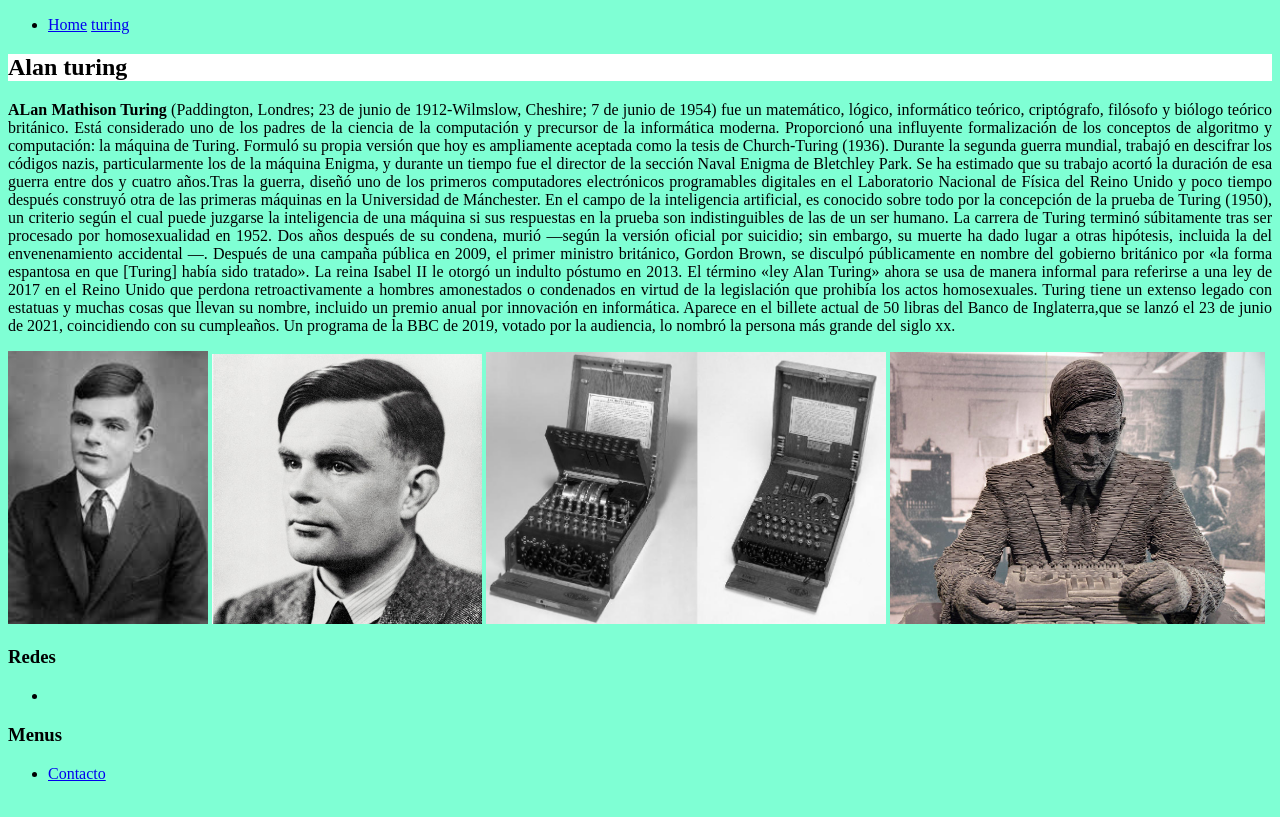
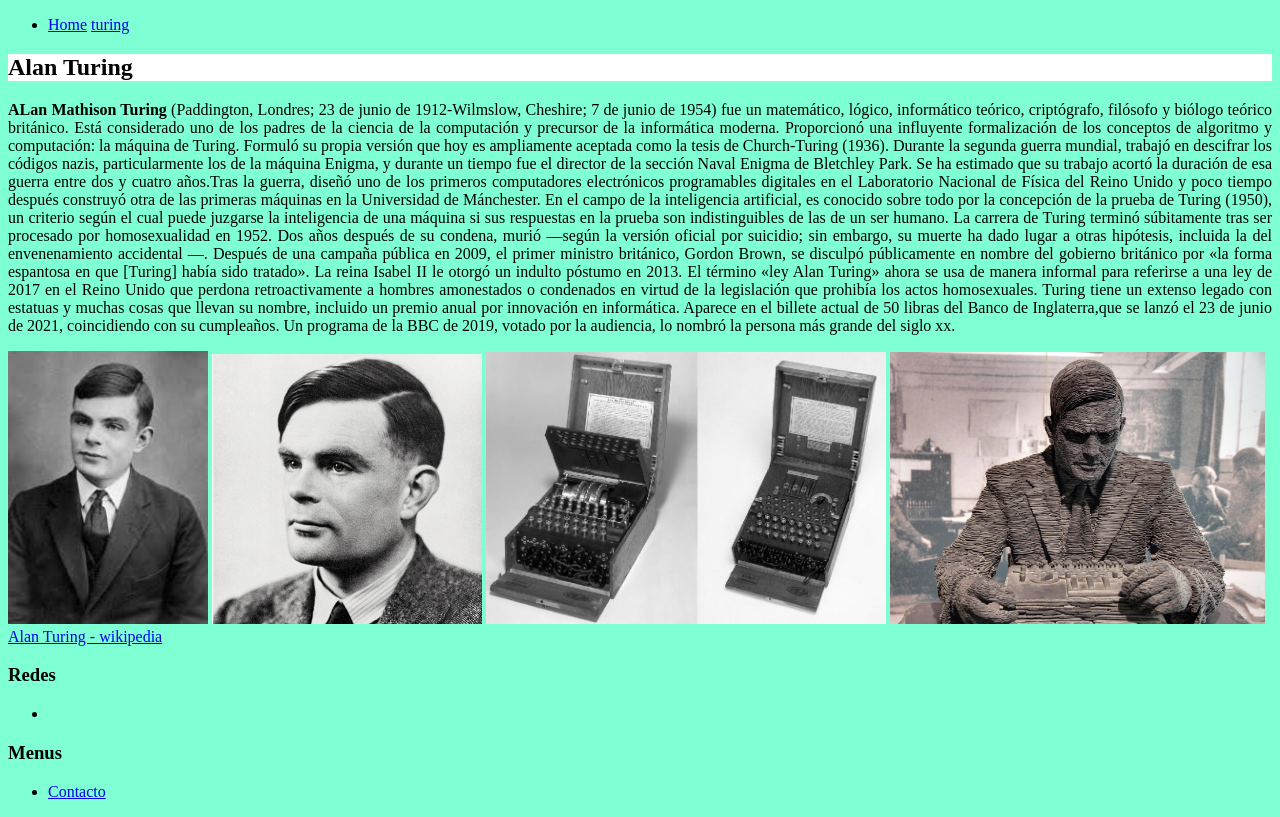
Before and after one commit to SebastianCarballo/DH-Heroes, a website: page views/turing.html in a window 1280 px wide. Drawn offline with Linux system fonts and the light colour scheme; files whose address does not match are found by name.

Commit message:
Agrego link de la funte de la informacion para que se abra en otra pagina

```diff
--- a/views/turing.html
+++ b/views/turing.html
@@ -22,7 +22,7 @@
     <!--ma-in contendra toda la parte estructural de nuestra pagina-->
     <main>
         <section><!--cada seccion debe tener su titulo-->
-            <h1>Alan turing</h1>
+            <h1>Alan Turing</h1>
             <article>
                 <p><strong> ALan Mathison Turing</strong> (Paddington, Londres; 23 de junio de 1912-Wilmslow, Cheshire; 7 de junio de 1954) fue un matemático, lógico, informático teórico, criptógrafo, filósofo y biólogo teórico británico.
 
@@ -35,6 +35,7 @@
                     La carrera de Turing terminó súbitamente tras ser procesado por homosexualidad en 1952. Dos años después de su condena, murió —según la versión oficial por suicidio; sin embargo, su muerte ha dado lugar a otras hipótesis, incluida la del envenenamiento accidental —. Después de una campaña pública en 2009, el primer ministro británico, Gordon Brown, se disculpó públicamente en nombre del gobierno británico por «la forma espantosa en que [Turing] había sido tratado». La reina Isabel II le otorgó un indulto póstumo en 2013. El término «ley Alan Turing» ahora se usa de manera informal para referirse a una ley de 2017 en el Reino Unido que perdona retroactivamente a hombres amonestados o condenados en virtud de la legislación que prohibía los actos homosexuales.
 
                     Turing tiene un extenso legado con estatuas y muchas cosas que llevan su nombre, incluido un premio anual por innovación en informática. Aparece en el billete actual de 50 libras del Banco de Inglaterra,que se lanzó el 23 de junio de 2021, coincidiendo con su cumpleaños. Un programa de la BBC de 2019, votado por la audiencia, lo nombró la persona más grande del siglo xx.</p>
+
             </article>
         </section><!--Estructura semantica para tenr un mejor seo-->
         <section>
@@ -49,6 +50,7 @@
             <img src="/img/Alan-Turing/Alan-Turing 3.jpg" alt="Imagen de alan Turing "width="400px">
             <img src="img/Alan-Turing/Alan-turing4.jpg" alt="Imagen de alan Turing "width="375px" >
         </aside>
+        <a href="https://es.wikipedia.org/wiki/Alan_Turing#" target="_blank">Alan Turing - wikipedia</a>
 
     </main>
     <!-- fotter es el pie de pagina , es el final de la pagina-->
```
